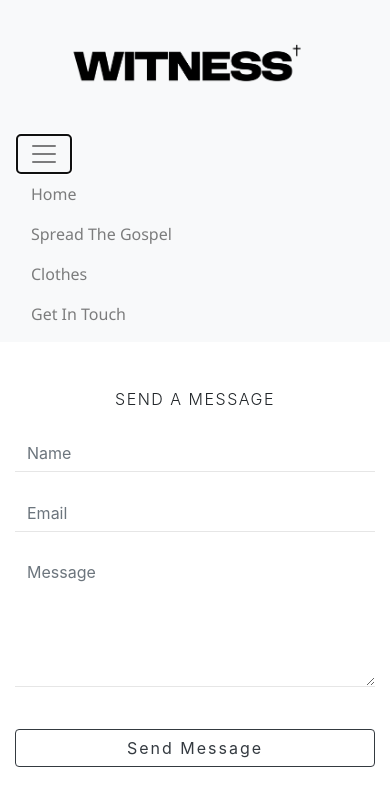
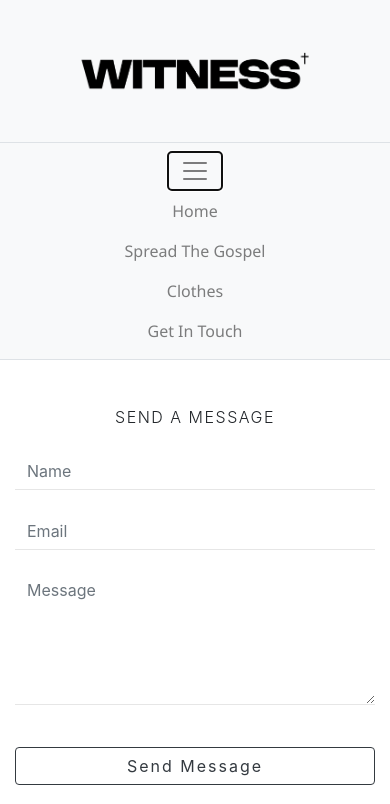
Before and after one commit to jsdavis92/witnessbrand, a plain HTML site: page pages/getintouch.html in a window 390 px wide. Both pictures are taken after a click on the button "Toggle navigation". Shown: the top 804 px of the page. Drawn offline with nearby package versions, Linux system fonts and the light colour scheme.

Commit message:
site update buttons and menu working

```diff
--- a/pages/getintouch.html
+++ b/pages/getintouch.html
@@ -4,44 +4,73 @@
     <meta charset="UTF-8">
     <meta name="viewport" content="width=device-width, initial-scale=1.0">
     <title>Spread The Gospel</title>
-    <link rel="stylesheet" href="../getintouch.css">
+    <link rel="stylesheet" href="/getintouch.css">
     <link rel="stylesheet" href="https://stackpath.bootstrapcdn.com/bootstrap/4.5.2/css/bootstrap.min.css">
     <link rel="stylesheet" href="https://cdnjs.cloudflare.com/ajax/libs/font-awesome/5.15.3/css/all.min.css">
 </head>
 <body>
 
-  <!-- Logo-->
-  <nav class="navbar navbar-light bg-light">
-    <div class="container d-flex flex-column align-items-center">
-     <a class="navbar-brand" href="#">
-        <img src="../images/witness logo-2.png" alt="Logo"> <!-- Add your logo image path -->
+    <!--Logo -->
+<!-- Logo Section -->
+<nav class="navbar navbar-light bg-light py-3">
+  <div class="container d-flex justify-content-center">
+      <a class="navbar-brand m-0" href="#">
+          <img src="/images/witness logo-2.png" alt="Logo">
       </a>
   </div>
 </nav>
 
-    <!-- Navbar -->
-    <nav class="navbar navbar-expand-lg navbar-light bg-light">
+<!-- Main Navbar -->
+<nav class="navbar navbar-expand-lg navbar-light bg-light sticky-top border-top border-bottom">
 
+  <div class="container">
 
-    <button class="navbar-toggler" type="button" data-toggle="collapse" data-target="#navbarNav" aria-controls="navbarNav" aria-expanded="false" aria-label="Toggle navigation">
+      <!-- Hamburger Button -->
+      <button class="navbar-toggler mx-auto"
+              type="button"
+              data-bs-toggle="collapse"
+              data-bs-target="#navbarNav"
+              aria-controls="navbarNav"
+              aria-expanded="false"
+              aria-label="Toggle navigation">
+
           <span class="navbar-toggler-icon"></span>
+
       </button>
-    <div class="collapse navbar-collapse" id="navbarNav">
-        <ul class="navbar-nav ml-auto">
+
+      <!-- Nav Links -->
+      <div class="collapse navbar-collapse justify-content-center" id="navbarNav">
+
+          <ul class="navbar-nav text-center">
+
               <li class="nav-item">
-                <a class="nav-link" href="../index.html">Home</a>
+                  <a class="nav-link px-3" href="/index.html">Home</a>
               </li>
+
               <li class="nav-item">
-                <a class="nav-link" href="./spreadthegospel.html">Spread The Gospel</a>
+                  <a class="nav-link px-3" href="/pages/spreadthegospel.html">
+                      Spread The Gospel
+                  </a>
               </li>
+
               <li class="nav-item">
-                <a class="nav-link" href="./items.html">Clothes</a>
+                  <a class="nav-link px-3" href="/pages/items.html">
+                      Clothes
+                  </a>
               </li>
+
               <li class="nav-item">
-                <a class="nav-link" href="./getintouch.html">Get In Touch</a>
+                  <a class="nav-link px-3" href="/pages/getintouch.html">
+                      Get In Touch
+                  </a>
               </li>
+
           </ul>
+
       </div>
+
+  </div>
+
 </nav>
 
 
@@ -114,8 +143,12 @@
             © 2024 Witness Brand  ✞ = ❤️
         </div> -->
     </footer>
-    <script src="https://code.jquery.com/jquery-3.5.1.slim.min.js"></script>
+ <!-- Bootstrap JS, Popper.js, and jQuery -->
+ <script src="index.js"></script>
+ <!-- <script src="https://code.jquery.com/jquery-3.5.1.slim.min.js"></script> -->
  <script src="https://cdn.jsdelivr.net/npm/@popperjs/core@2.9.2/dist/umd/popper.min.js"></script>
-    <script src="https://stackpath.bootstrapcdn.com/bootstrap/4.5.2/js/bootstrap.min.js"></script>
+ <script src="https://cdn.jsdelivr.net/npm/bootstrap@5.3.3/dist/js/bootstrap.bundle.min.js"></script>
+ <script src="https://kit.fontawesome.com/a3e6d45a27.js" crossorigin="anonymous"></script>
+
 </body>
 </html>
```
Also changed, not shown: index.html (+50 -20 lines), pages/items.html (+49 -18 lines), pages/series.html (+48 -17 lines), pages/spreadthegospel.html (+48 -16 lines). Lines whose indentation alone changed are shown as unchanged.
